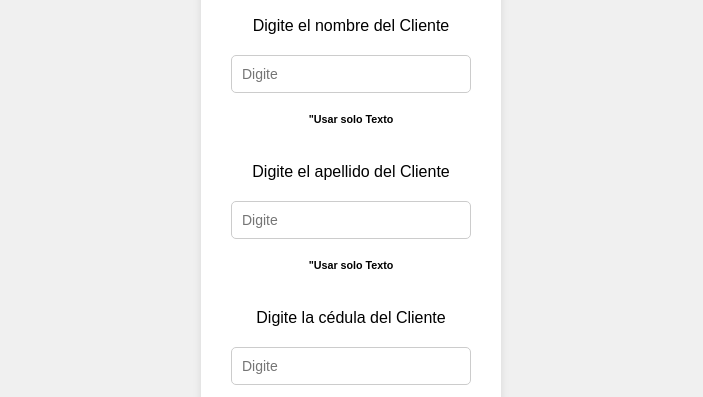
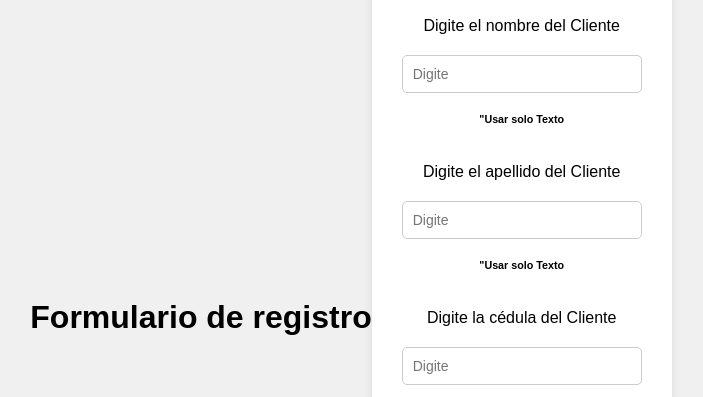
Before and after one commit to Isela16/FormularioI, a plain HTML site: page Index.html in a window 1280 px wide. Shown: the part 403-800 px from the top of the page, without its empty margins (289-992 px from the left). Drawn offline with Linux system fonts and the light colour scheme.

Commit message:
Update Index.html

```diff
--- a/Index.html
+++ b/Index.html
@@ -8,6 +8,8 @@
 
 </head>
 <body>
+
+    <h1>Formulario de registro</h1>
     <form action="respuesta.html" method="get" target="_blank" name="formulario1">
         <div>
             <h1>Formulario Consultar Cliente</h1><br>
```
